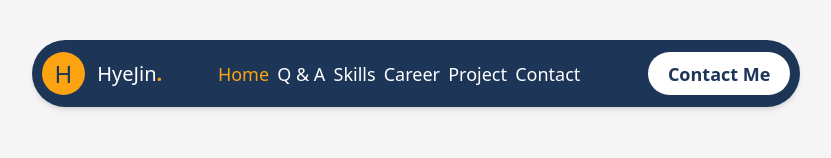
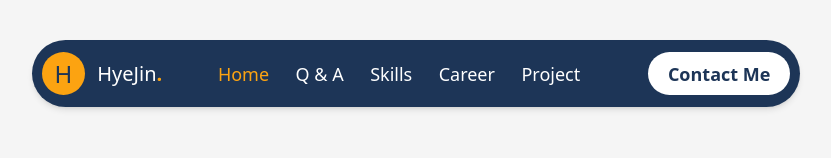
Before and after one commit to mae916/my-resume, a Next.js app: page / in a window 1280 px wide. Shown: the top 158 px of the page, without its empty margins (224-1055 px from the left). Built offline with nearby package versions, Linux system fonts and the light colour scheme.

Commit message:
refactor: 네비게이션 메뉴에서 Contact 제거
Contact page remains accessible via "Contact Me" button on home page

```diff
--- a/src/data/navigation.ts
+++ b/src/data/navigation.ts
@@ -6,7 +6,6 @@ export const navItems: NavItem[] = [
   { href: '/skills', label: 'Skills' },
   { href: '/career', label: 'Career' },
   { href: '/project', label: 'Project' },
-  { href: '/contact', label: 'Contact' },
 ];
 
 export const hashTags = [
```
